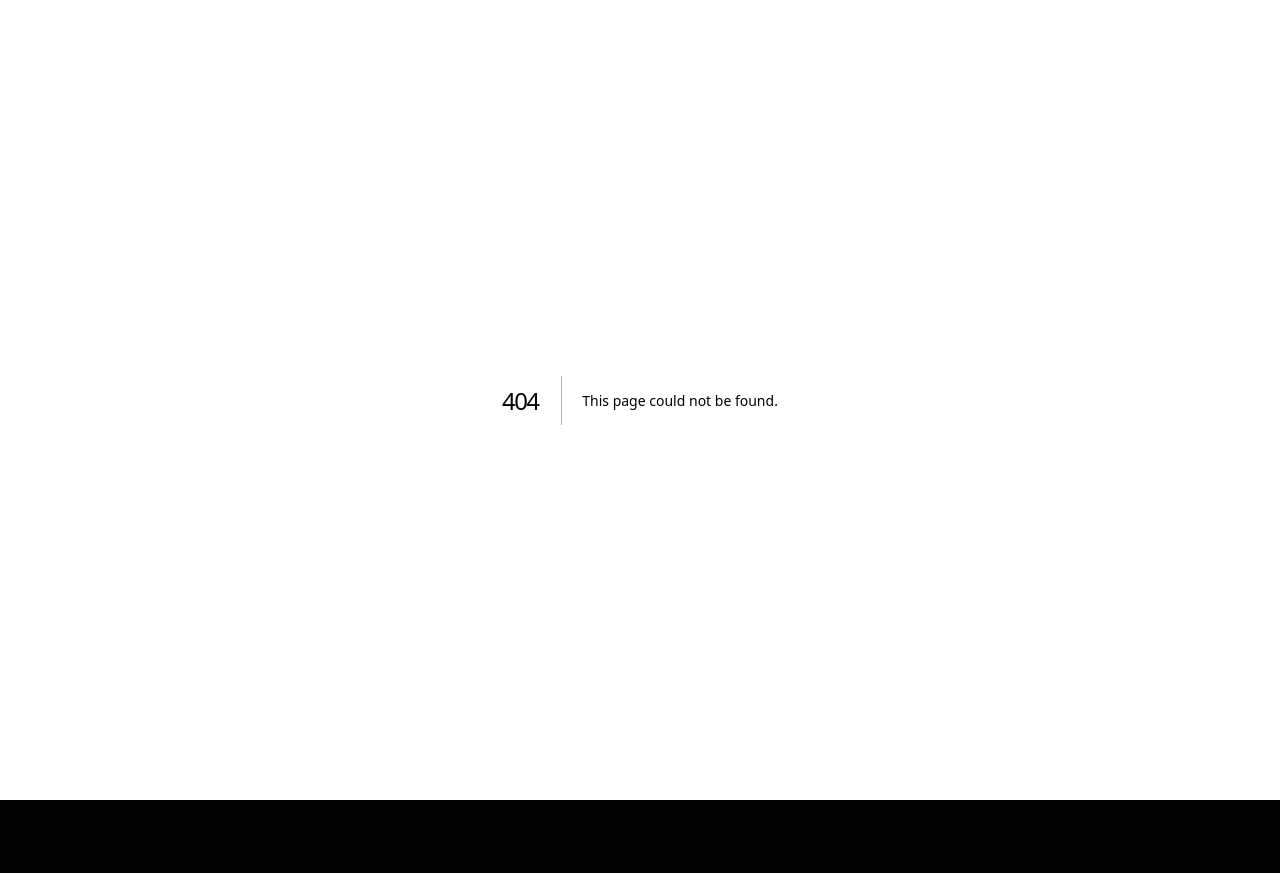
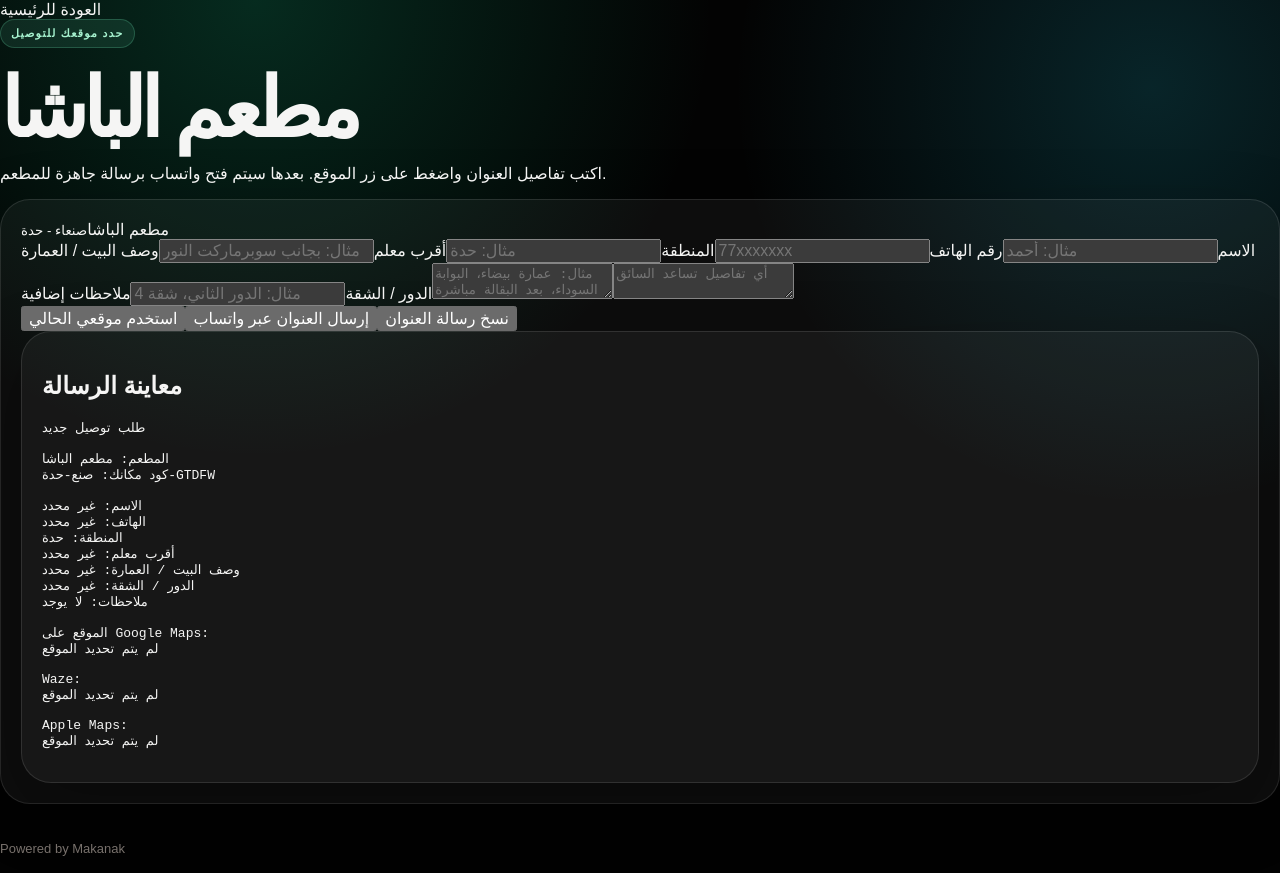
Before and after one commit to youssefalw2001/ghost-alpha, a Next.js app: page /r/albasha in a window 1280 px wide. Before the commit this address had no page. Before the commit the page ends 800 px from the top, so only its background shows below. Built offline with nearby package versions, Linux system fonts and the light colour scheme.

Commit message:
Add Al Basha location page

```diff
--- /dev/null
+++ b/app/r/albasha/page.tsx
@@ -0,0 +1,23 @@
+import Link from "next/link";
+import { LocationForm } from "@/components/LocationForm";
+import { getRestaurant } from "@/data/restaurants";
+
+export default function AlBashaPage() {
+  const restaurant = getRestaurant("albasha")!;
+
+  return (
+    <main className="page">
+      <Link className="small back-link" href="/">العودة للرئيسية</Link>
+
+      <section className="hero-card">
+        <div className="badge">حدد موقعك للتوصيل</div>
+        <h1>{restaurant.name}</h1>
+        <p>اكتب تفاصيل العنوان واضغط على زر الموقع. بعدها سيتم فتح واتساب برسالة جاهزة للمطعم.</p>
+      </section>
+
+      <LocationForm restaurant={restaurant} />
+
+      <p className="footer">Powered by Makanak</p>
+    </main>
+  );
+}
```
